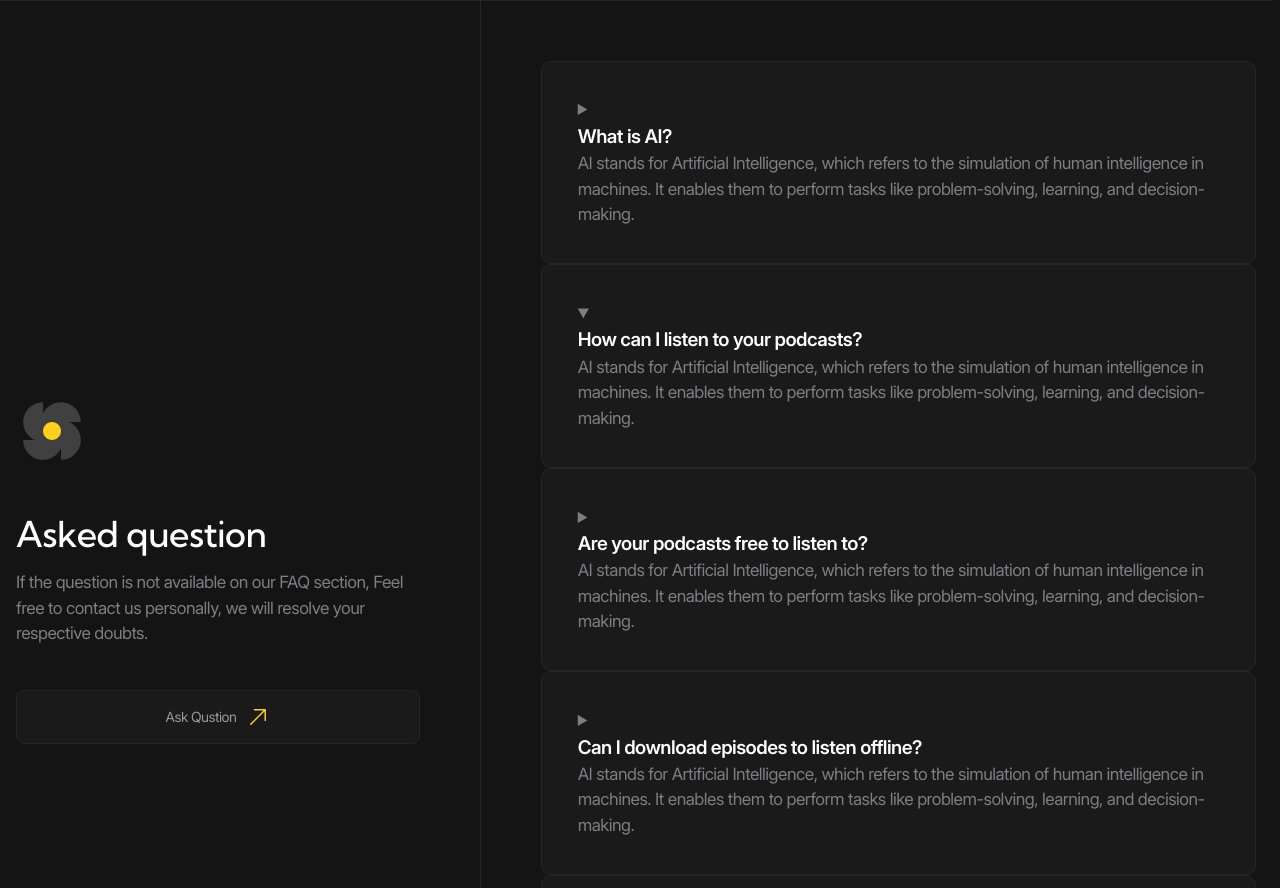
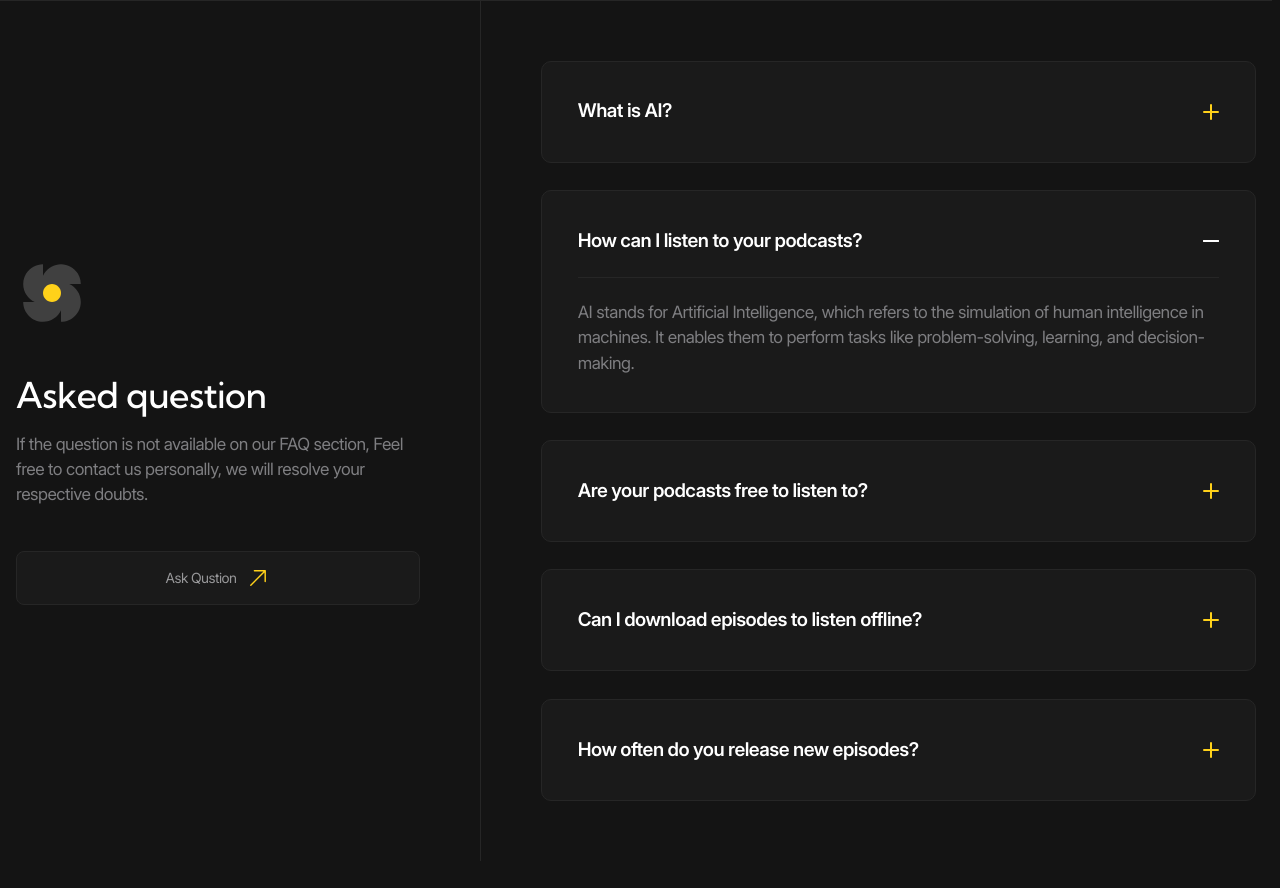
Before and after one commit to Himadieiev/future-tech, a website with bundled scripts: page contacts.html in a window 1280 px wide. Shown: the part 999-1887 px from the top of the page. After the commit the page ends 1860 px from the top, so only its background shows below. Built offline with nearby package versions, Linux system fonts and the light colour scheme.

Commit message:
Add accordion contacts section styles

```diff
--- a/styles/blocks/_accordion-group.scss
+++ b/styles/blocks/_accordion-group.scss
@@ -1 +1,6 @@
 @use "../helpers" as *;
+
+.accordion-group {
+  display: grid;
+  row-gap: fluid(30, 20);
+}
--- a/styles/blocks/_accordion.scss
+++ b/styles/blocks/_accordion.scss
@@ -1 +1,77 @@
 @use "../helpers" as *;
+
+.accordion {
+  &__details {
+    &[open] {
+      .accordion__title {
+        &::before,
+        &::after {
+          background-color: var(--color-light);
+        }
+
+        &::after {
+          rotate: 0deg;
+        }
+      }
+
+      & + .accordion__content {
+        grid-template-rows: 1fr;
+      }
+    }
+  }
+
+  &__summary {
+    color: var(--color-light);
+    list-style: none;
+
+    @include hover {
+      color: var(--color-accent);
+    }
+
+    &::-webkit-details-marker {
+      display: none;
+    }
+  }
+
+  &__title {
+    position: relative;
+    padding-right: rem(50);
+    color: inherit;
+    transition-duration: var(--transition-duration);
+
+    &::before,
+    &::after {
+      @include abs-y;
+
+      content: "";
+      right: 0;
+      width: rem(16);
+      height: rem(2);
+      background-color: var(--color-accent);
+      border-radius: 1rem;
+      transition-duration: var(--transition-duration);
+    }
+
+    &::after {
+      rotate: 90deg;
+    }
+  }
+
+  &__content {
+    display: grid;
+    grid-template-rows: 0fr;
+    transition-duration: 0.3s;
+
+    &-inner {
+      overflow: hidden;
+    }
+
+    &-body {
+      --offsetTop: #{fluid(24, 16)};
+
+      margin-top: var(--offsetTop);
+      padding-top: var(--offsetTop);
+      border-top: var(--border);
+    }
+  }
+}
```
Also changed, not shown: styles/main.css, 1 other file.
